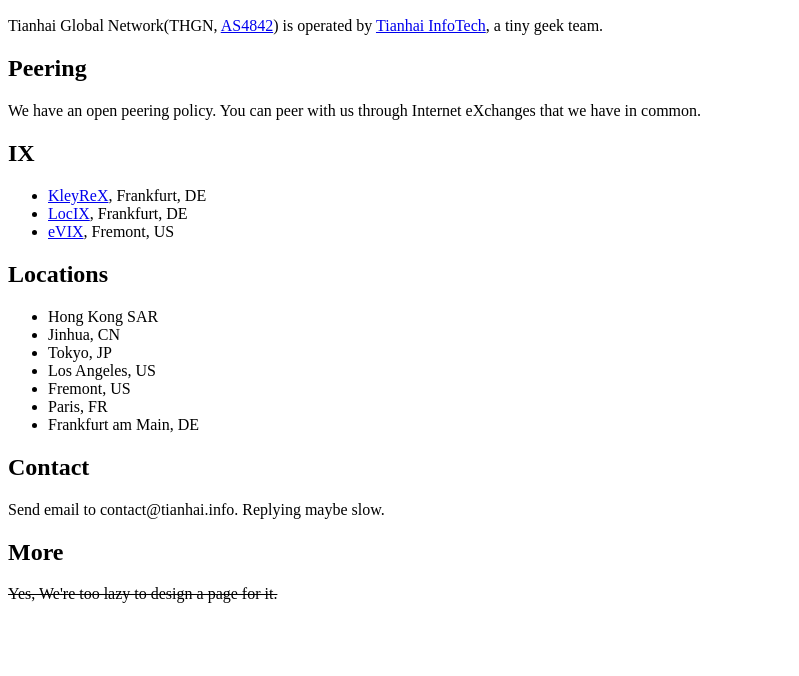
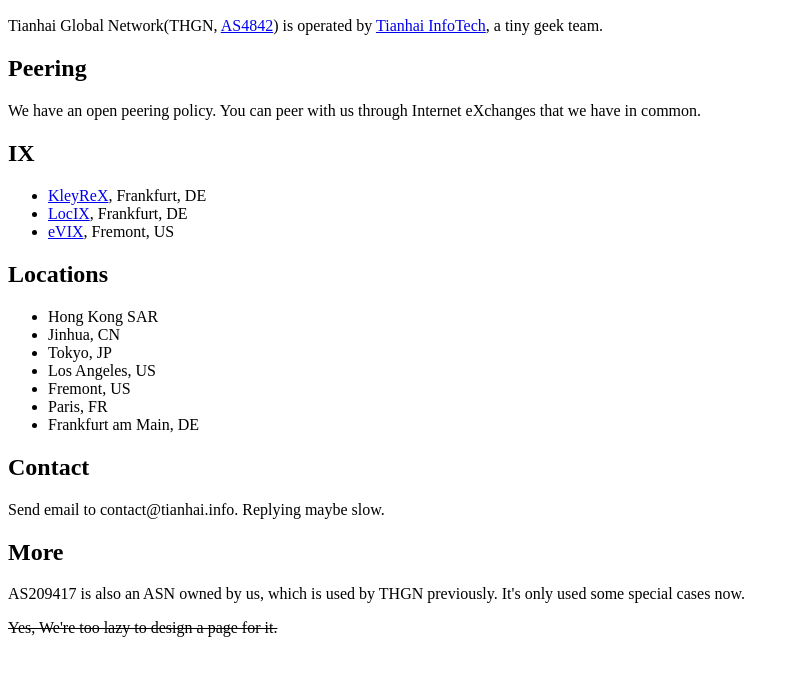
Before and after one commit to tianhaiit/ghpage-thgn, a plain HTML site: page index.html in a window 1280 px wide. Shown: the part 96-772 px from the top of the page, without its empty margins (0-799 px from the left). Drawn offline with Linux system fonts and the light colour scheme.

Commit message:
Update index.html

```diff
--- a/index.html
+++ b/index.html
@@ -34,6 +34,7 @@
 		<p>Send email to <span id="contact-mailbox">Email Protected (needs JavaScript).</span>. Replying maybe slow.</p>
 
 		<h2>More</h2>
+		<p>AS209417 is also an ASN owned by us, which is used by THGN previously. It's only used some special cases now.</p>
 		<p><del>Yes, We're too lazy to design a page for it.</del></p>
 
 		<script>
```
